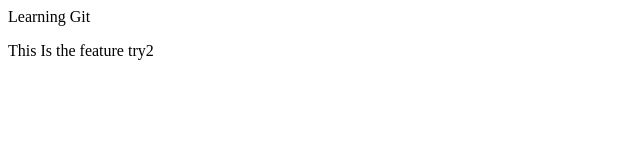
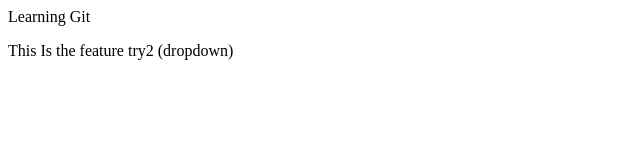
Before and after one commit to God-Zayn/localrepo, a plain HTML site: page index.html in a window 1280 px wide. Shown: the full height of the page, 0-640 px from the left. Drawn offline with Linux system fonts and the light colour scheme.

```diff
--- a/index.html
+++ b/index.html
@@ -1,2 +1,2 @@
 <p>Learning Git</p>
-<p>This Is the feature try2</p>
+<p>This Is the feature try2 (dropdown)</p>
```
